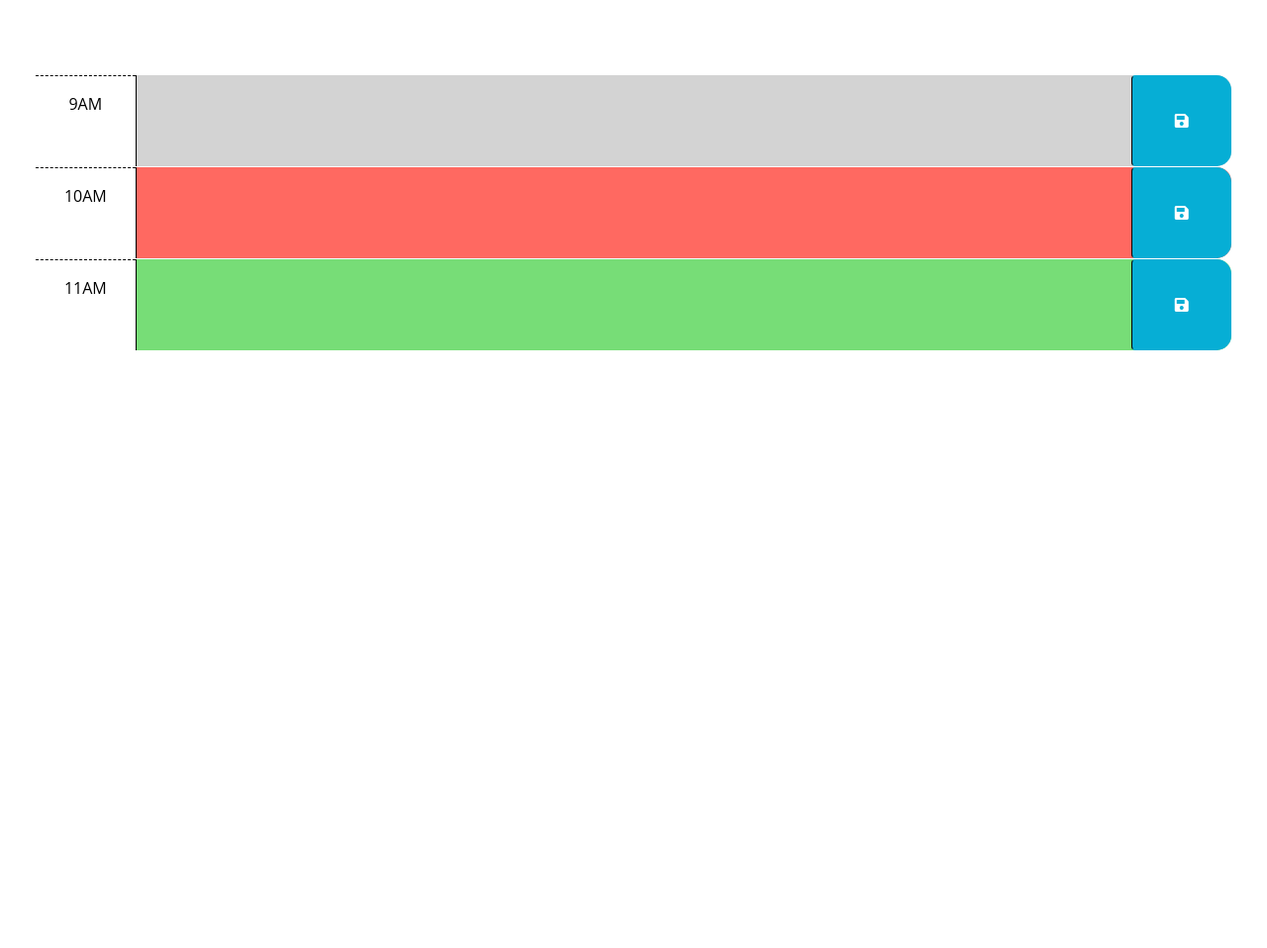
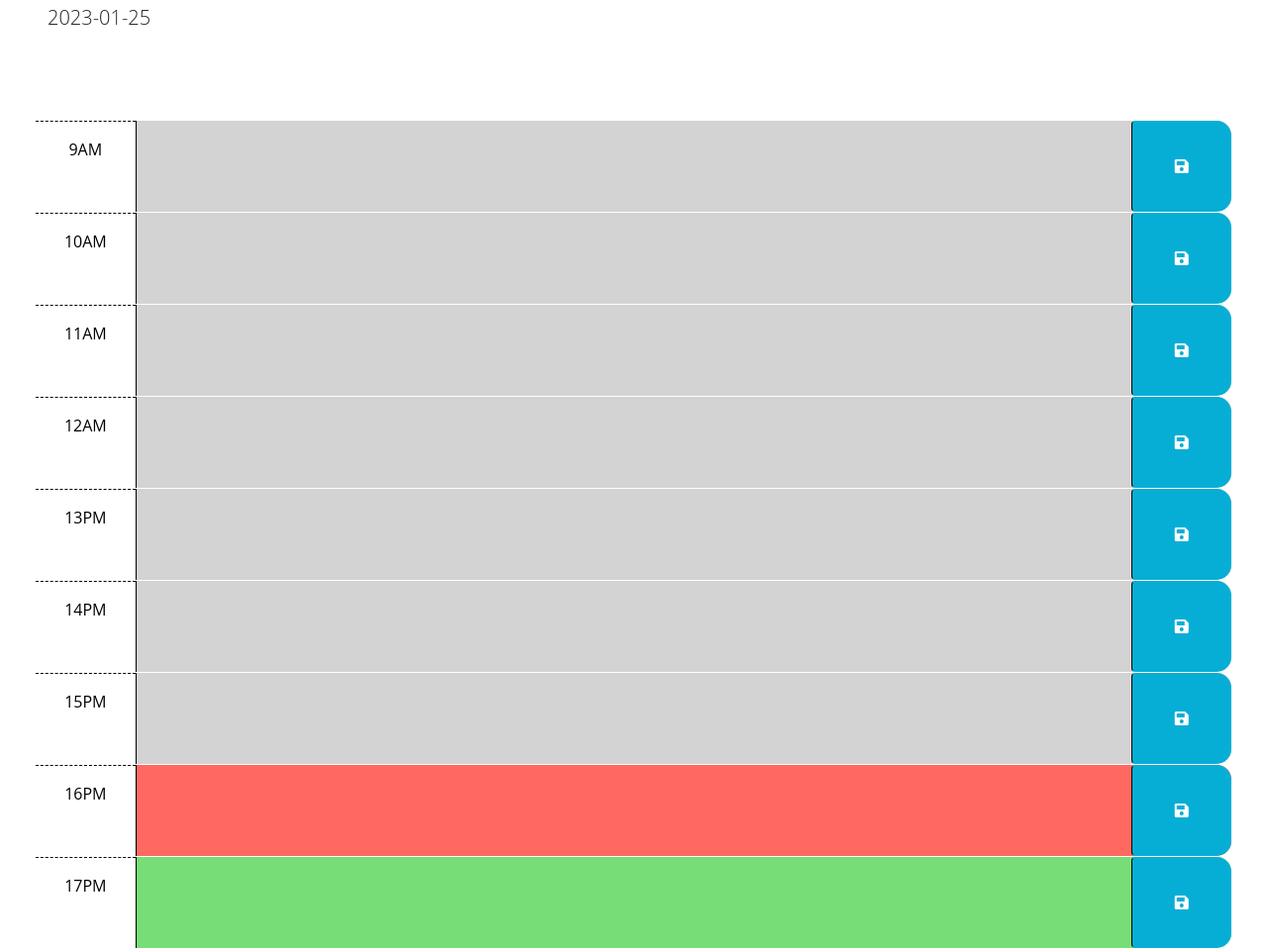
Before and after one commit to jannorth/hourly-planner, a plain HTML site: page index.html in a window 1280 px wide. Shown: the part 176-1134 px from the top of the page at 99% size. Before the commit the page ends 800 px from the top, so only its background shows below. Drawn offline with nearby package versions, Linux system fonts and the light colour scheme.

Commit message:
fixed issue added code to repo root

```diff
--- a/index.html
+++ b/index.html
@@ -31,18 +31,9 @@
       <p id="currentDay" class="lead"></p>
     </header>
     <div class="container-fluid px-5">
-      <!-- Use class for "past", "present", and "future" to apply styles to the
-        time-block divs accordingly. The javascript will need to do this by
-        adding/removing these classes on each div by comparing the hour in the
-        id to the current hour. The html provided below is meant to be an example
-        demonstrating how the css provided can be leveraged to create the
-        desired layout and colors. The html below should be removed or updated
-        in the finished product. Remember to delete this comment once the
-        code is implemented.
-        -->
 
       <!-- Example of a past time block. The "past" class adds a gray background color. -->
-      <div id="hour-9" class="row time-block past">
+      <div id="09" class="row time-block">
         <div class="col-2 col-md-1 hour text-center py-3">9AM</div>
         <textarea class="col-8 col-md-10 description" rows="3"> </textarea>
         <button class="btn saveBtn col-2 col-md-1" aria-label="save">
@@ -51,7 +42,7 @@
       </div>
 
       <!-- Example of a present time block. The "present" class adds a red background color. -->
-      <div id="hour-10" class="row time-block present">
+      <div id="10" class="row time-block">
         <div class="col-2 col-md-1 hour text-center py-3">10AM</div>
         <textarea class="col-8 col-md-10 description" rows="3"> </textarea>
         <button class="btn saveBtn col-2 col-md-1" aria-label="save">
@@ -60,13 +51,63 @@
       </div>
 
       <!-- Example of a future time block. The "future" class adds a green background color. -->
-      <div id="hour-11" class="row time-block future">
+      <div id="11" class="row time-block">
         <div class="col-2 col-md-1 hour text-center py-3">11AM</div>
         <textarea class="col-8 col-md-10 description" rows="3"> </textarea>
         <button class="btn saveBtn col-2 col-md-1" aria-label="save">
           <i class="fas fa-save" aria-hidden="true"></i>
         </button>
       </div>
+
+      <div id="12" class="row time-block">
+        <div class="col-2 col-md-1 hour text-center py-3">12AM</div>
+        <textarea class="col-8 col-md-10 description" rows="3"> </textarea>
+        <button class="btn saveBtn col-2 col-md-1" aria-label="save">
+          <i class="fas fa-save" aria-hidden="true"></i>
+        </button>
+      </div>
+
+      <div id="13" class="row time-block">
+        <div class="col-2 col-md-1 hour text-center py-3">13PM</div>
+        <textarea class="col-8 col-md-10 description" rows="3"> </textarea>
+        <button class="btn saveBtn col-2 col-md-1" aria-label="save">
+          <i class="fas fa-save" aria-hidden="true"></i>
+        </button>
+      </div>
+
+      <div id="14" class="row time-block">
+        <div class="col-2 col-md-1 hour text-center py-3">14PM</div>
+        <textarea class="col-8 col-md-10 description" rows="3"> </textarea>
+        <button class="btn saveBtn col-2 col-md-1" aria-label="save">
+          <i class="fas fa-save" aria-hidden="true"></i>
+        </button>
+      </div>
+
+      <div id="15" class="row time-block">
+        <div class="col-2 col-md-1 hour text-center py-3">15PM</div>
+        <textarea class="col-8 col-md-10 description" rows="3"> </textarea>
+        <button class="btn saveBtn col-2 col-md-1" aria-label="save">
+          <i class="fas fa-save" aria-hidden="true"></i>
+        </button>
+      </div>
+
+      <div id="16" class="row time-block">
+        <div class="col-2 col-md-1 hour text-center py-3">16PM</div>
+        <textarea class="col-8 col-md-10 description" rows="3"> </textarea>
+        <button class="btn saveBtn col-2 col-md-1" aria-label="save">
+          <i class="fas fa-save" aria-hidden="true"></i>
+        </button>
+      </div>
+
+      <div id="17" class="row time-block">
+        <div class="col-2 col-md-1 hour text-center py-3">17PM</div>
+        <textarea class="col-8 col-md-10 description" rows="3"> </textarea>
+        <button class="btn saveBtn col-2 col-md-1" aria-label="save">
+          <i class="fas fa-save" aria-hidden="true"></i>
+        </button>
+      </div>
+
+
     </div>
 
     <script src="https://cdnjs.cloudflare.com/ajax/libs/jquery/3.2.1/jquery.min.js"></script>
--- a/script.js
+++ b/script.js
@@ -2,22 +2,54 @@
 // the code isn't run until the browser has finished rendering all the elements
 // in the html.
 $(function () {
-  // TODO: Add a listener for click events on the save button. This code should
-  // use the id in the containing time-block as a key to save the user input in
-  // local storage. HINT: What does `this` reference in the click listener
-  // function? How can DOM traversal be used to get the "hour-x" id of the
-  // time-block containing the button that was clicked? How might the id be
-  // useful when saving the description in local storage?
-  //
+  // Add a listener for click events on the save button
+  $(".saveBtn").on("click", function () {
+    // save the user input in local storage
+    var textValue = $(this).siblings(".description").val();
+    // get the "hour-x" of the time-block containing clicked button (DOM traversal)
+    var key = $(this).parent().attr("id");
+    // save the description in local storage
+    localStorage.setItem(key, textValue);
+  });
+
+  $("#09 .description").val(localStorage.getItem("09"));
+  $("#10 .description").val(localStorage.getItem("10"));
+  $("#11 .description").val(localStorage.getItem("11"));
+  $("#12 .description").val(localStorage.getItem("12"));
+  $("#13 .description").val(localStorage.getItem("13"));
+  $("#14 .description").val(localStorage.getItem("14"));
+  $("#15 .description").val(localStorage.getItem("15"));
+  $("#16 .description").val(localStorage.getItem("16"));
+  $("#17 .description").val(localStorage.getItem("17"));
+
   // TODO: Add code to apply the past, present, or future class to each time
-  // block by comparing the id to the current hour. HINTS: How can the id
-  // attribute of each time-block be used to conditionally add or remove the
-  // past, present, and future classes? How can Day.js be used to get the
-  // current hour in 24-hour time?
-  //
-  // TODO: Add code to get any user input that was saved in localStorage and set
-  // the values of the corresponding textarea elements. HINT: How can the id
-  // attribute of each time-block be used to do this?
-  //
+  // block
+  $(document).ready(function () {
+    // currentHour
+    var currentHour = dayjs().format("HH");
+    console.log(currentHour);
+
+    $(".time-block").each(function () {
+      // grab the id from the vantage point of .time-block
+      var divId = $(this).attr("id");
+      // value conditionally adds or removes past, present, future classes
+      if (divId < currentHour) {
+        $(this).addClass("past");
+      } else if (divId == currentHour) {
+        $(this).addClass("present");
+      } else {
+        $(this).addClass("future");
+      }
+    });
+  });
+
   // TODO: Add code to display the current date in the header of the page.
+  var now = new Date();
+  var day = ("0" + now.getDate()).slice(-2);
+  var month = ("0" + (now.getMonth() + 1)).slice(-2);
+  var currentDay = now.getFullYear() + "-" + month + "-" + day;
+
+  console.log(currentDay);
+
+  $("#currentDay").append(currentDay);
 });
```
Also changed, not shown: Assets/screenshot.png (added), 2 other files.
